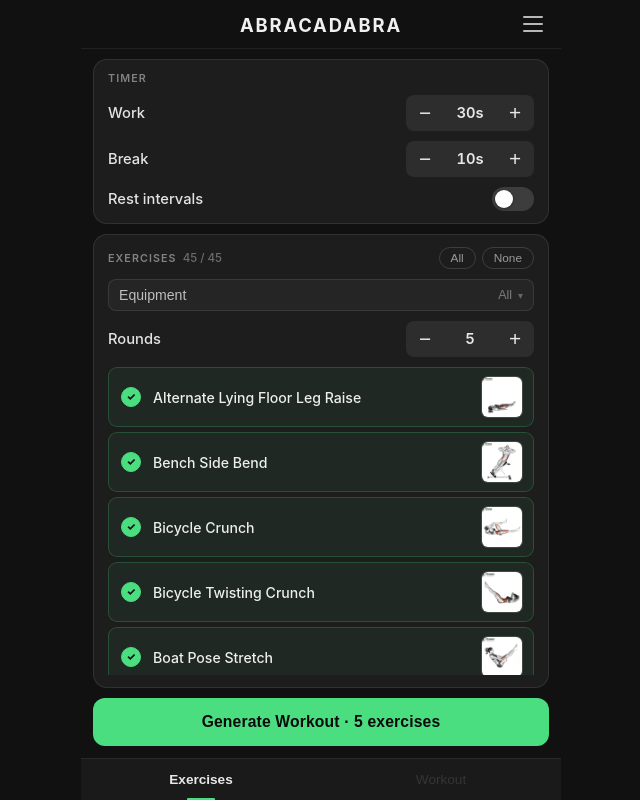
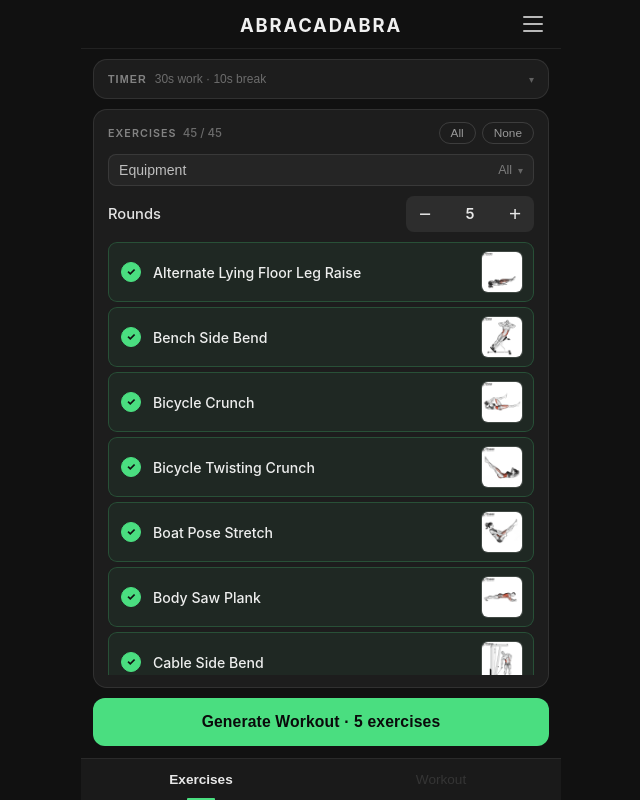
Before and after one commit to VadimEngine/abracadabra, a React (Create React App) app: page / in a window 1280 px wide. Shown: the whole page, without its empty margins (319-959 px from the left). Built offline with nearby package versions, Linux system fonts and the light colour scheme; the HTML template or start-up script is replaced by a standard one.

Commit message:
collapse timer section

```diff
--- a/src/components/ExerciseSelector.css
+++ b/src/components/ExerciseSelector.css
@@ -33,6 +33,40 @@
   text-transform: uppercase;
   letter-spacing: 0.1em;
   color: rgba(255, 255, 255, 0.45);
+}
+
+/* ── Collapsible card header ─────────────────────────────────── */
+.card-collapse-btn {
+  display: flex;
+  align-items: center;
+  gap: 8px;
+  width: 100%;
+  background: none;
+  border: none;
+  padding: 0;
+  cursor: pointer;
+  color: inherit;
+  text-align: left;
+}
+
+.card-collapse-btn:active {
+  opacity: 0.7;
+}
+
+.timer-summary {
+  flex: 1;
+  font-size: 0.75rem;
+  color: rgba(255, 255, 255, 0.35);
+  font-variant-numeric: tabular-nums;
+  white-space: nowrap;
+  overflow: hidden;
+  text-overflow: ellipsis;
+}
+
+.card-chevron {
+  flex-shrink: 0;
+  font-size: 0.62rem;
+  color: rgba(255, 255, 255, 0.3);
 }
 
 /* ── Stepper ─────────────────────────────────────────────────── */
--- a/src/components/ExerciseSelector.js
+++ b/src/components/ExerciseSelector.js
@@ -41,6 +41,7 @@ function ExerciseSelector({
 }) {
   const [previewExercise, setPreviewExercise] = useState(null);
   const [equipOpen, setEquipOpen] = useState(false);
+  const [timerOpen, setTimerOpen] = useState(false);
 
   // Only show exercises whose required equipment is currently enabled
   const visibleExercises = exercises.filter(e =>
@@ -61,7 +62,19 @@ function ExerciseSelector({
     <div className="setup-tab">
       {/* Timer settings */}
       <div className="setup-card">
-        <div className="card-title">Timer</div>
+        <button className="card-collapse-btn" onClick={() => setTimerOpen(o => !o)}>
+          <span className="card-title">Timer</span>
+          {!timerOpen && (
+            <span className="timer-summary">
+              {intervalTime}s work · {breakTime}s break
+              {restEnabled ? ` · rest /${restEvery}` : ''}
+            </span>
+          )}
+          <span className="card-chevron">{timerOpen ? '▴' : '▾'}</span>
+        </button>
+
+        {timerOpen && (
+          <>
             <Stepper
               label="Work"
               value={intervalTime}
@@ -77,7 +90,6 @@ function ExerciseSelector({
               onIncrement={() => onBreakTimeChange(t => clamp(t + 5, 5, 300))}
             />
 
-        {/* Rest interval toggle */}
             <div
               className="toggle-row"
               onClick={() => onRestEnabledChange(!restEnabled)}
@@ -104,6 +116,8 @@ function ExerciseSelector({
                   onDecrement={() => onRestTimeChange(t => clamp(t - 5, 10, 300))}
                   onIncrement={() => onRestTimeChange(t => clamp(t + 5, 10, 300))}
                 />
+              </>
+            )}
           </>
         )}
       </div>
```
Lines whose indentation alone changed are shown as unchanged.
